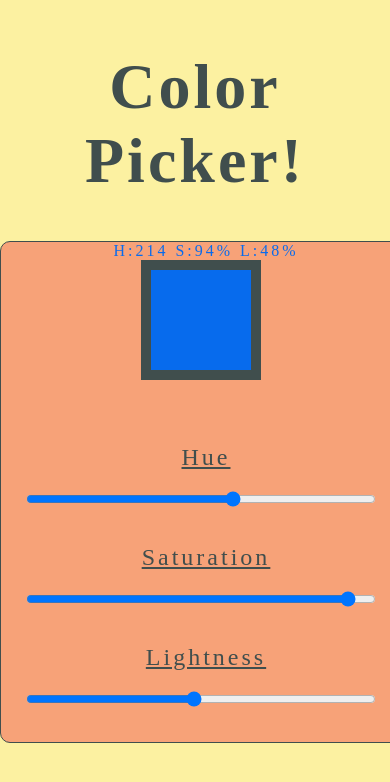
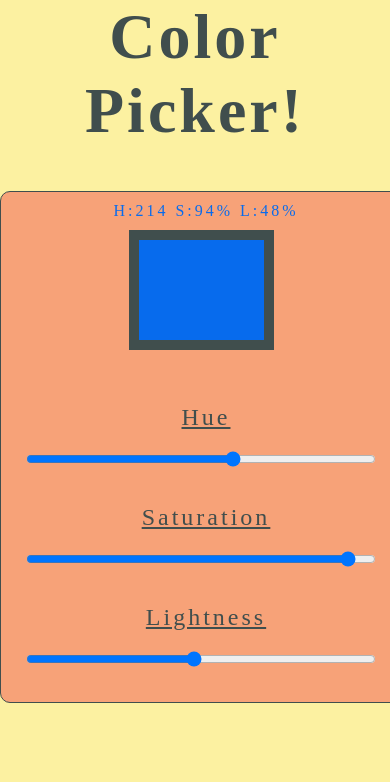
Before and after one commit to benjaminkent/color-picker, a React (Create React App) app: page / in a window 390 px wide. Shown: the top 782 px of the page. Built offline with nearby package versions, Linux system fonts and the light colour scheme; a web font is replaced by a local one.

Commit message:
finish mobile size

```diff
--- a/src/App.js
+++ b/src/App.js
@@ -56,7 +56,7 @@ class App extends Component {
 
           <aside>
             <div className="values">
-              <p style={{ color: `hsl(${this.state.hueValue}, ${this.state.saturationValue}%, ${this.state.lightnessValue}%)` }}>H:{this.state.hueValue} S:{this.state.saturationValue}% L:{this.state.lightnessValue}%</p>
+              <p className="hslValue" style={{ color: `hsl(${this.state.hueValue}, ${this.state.saturationValue}%, ${this.state.lightnessValue}%)` }}>H:{this.state.hueValue} S:{this.state.saturationValue}% L:{this.state.lightnessValue}%</p>
             </div>
 
             <div className="color-window" style={{ backgroundColor: `hsl(${this.state.hueValue}, ${this.state.saturationValue}%, ${this.state.lightnessValue}%)` }}>
--- a/src/index.css
+++ b/src/index.css
@@ -46,6 +46,10 @@ input {
   width: 300px;
 }
 
+.hslValue {
+  margin: 10px 0;
+}
+
 .values {
   padding-top: 50px;
   color: #404E4D;
@@ -54,8 +58,8 @@ input {
 .color-window {
   border: 10px solid #404E4D;
   height: 125px;
-  width: 100px;
-  margin: auto 0;
+  width: 125px;
+  margin: 0 auto;
   }
 
   @media (max-width: 700px) {
@@ -100,6 +104,10 @@ input {
       margin: 0;
     }
 
+    h1 {
+      margin-top: 0;
+    }
+
     .values {
       margin: 0;
       text-align: center;
```
